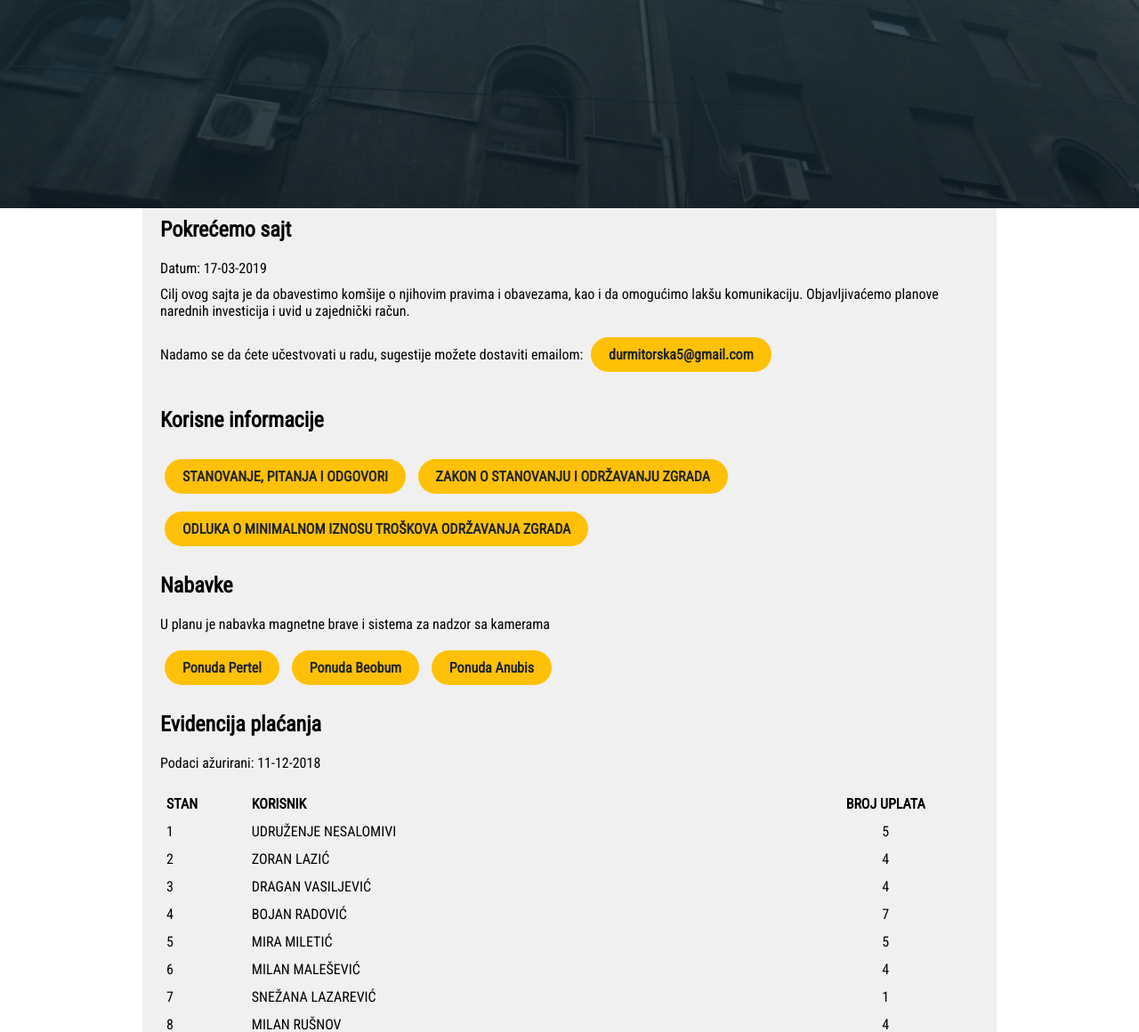
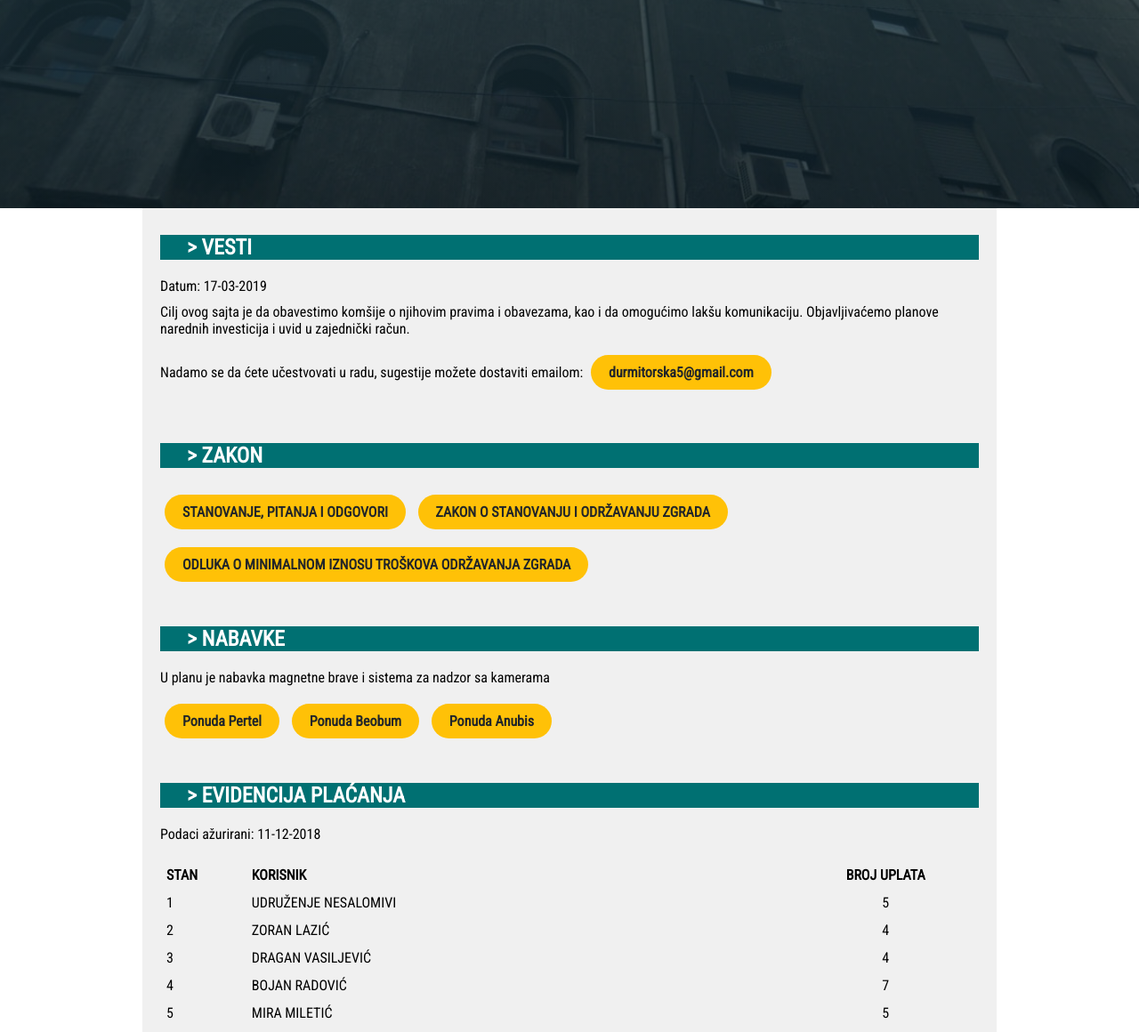
Before and after one commit to durmitorska5/durmitorska5, a PHP site: page / in a window 1280 px wide. Shown: the part 566-1726 px from the top of the page at 89% size. Run offline with PHP 8.4, Linux system fonts and the light colour scheme.

Commit message:
detailing

```diff
--- a/index.html
+++ b/index.html
@@ -35,7 +35,7 @@
     <main>
 
         <article>
-            <h2>Pokrećemo sajt</h2>
+            <h2>> VESTI</h2>
             <p>Datum: 17-03-2019</p>
             <p>Cilj ovog sajta je da obavestimo komšije o njihovim pravima i obavezama, kao i da omogućimo lakšu komunikaciju. Objavljivaćemo planove narednih investicija i uvid u zajednički račun.</p>
             <p>
@@ -44,14 +44,14 @@
             </p>
         </article>
         <article>
-            <h2>Korisne informacije</h2>
+            <h2>> ZAKON</h2>
             <a href="http://stanovanje.gov.rs/latinica/pitanja-i-odgovori.php">STANOVANJE, PITANJA I ODGOVORI</a>
             <a href="https://www.paragraf.rs/propisi/zakon_o_stanovanju_i_odrzavanju_zgrada.html">ZAKON O STANOVANJU I ODRŽAVANJU ZGRADA</a>
             <a href="https://www.paragraf.rs/propisi/odluka-o-minimalnoj-visini-iznosa-tekuceg-odrzavanja-zajednickih-delova-zgrada-visini-iznosa-naknade-u-slucaju-prinudno-postavljenog-profesionalnog-upravnika-i-minimalnoj-visini-iznosa.html">ODLUKA O MINIMALNOM IZNOSU TROŠKOVA ODRŽAVANJA ZGRADA</a>
         </article>
 
         <article>
-            <h2 id="nabavke">Nabavke</h2>
+            <h2 id="nabavke">> NABAVKE</h2>
             <p>U planu je nabavka magnetne brave i sistema za nadzor sa kamerama</p>
             <a href="docs/nabavka1-1.jpg" target="_blank">Ponuda Pertel</a>
             <a href="docs/nabavka1-2.jpg" target="_blank">Ponuda Beobum</a>
@@ -59,7 +59,7 @@
         </article>
 
         <article>
-            <h2 id="evidencija">Evidencija plaćanja</h2>
+            <h2 id="evidencija">> EVIDENCIJA PLAĆANJA</h2>
             <p>Podaci ažurirani: 11-12-2018</p>
             <table>
                 <tbody>
--- a/style/style.css
+++ b/style/style.css
@@ -91,6 +91,13 @@ h1 {
     font-size: 3rem;
 }
 
+h2 {
+    background-color: #007072;
+    color: white;
+    margin-top: 20px;
+    padding-left: 30px;
+}
+
 .heading {
     width: 100vw;
     height: 100vh;
```
